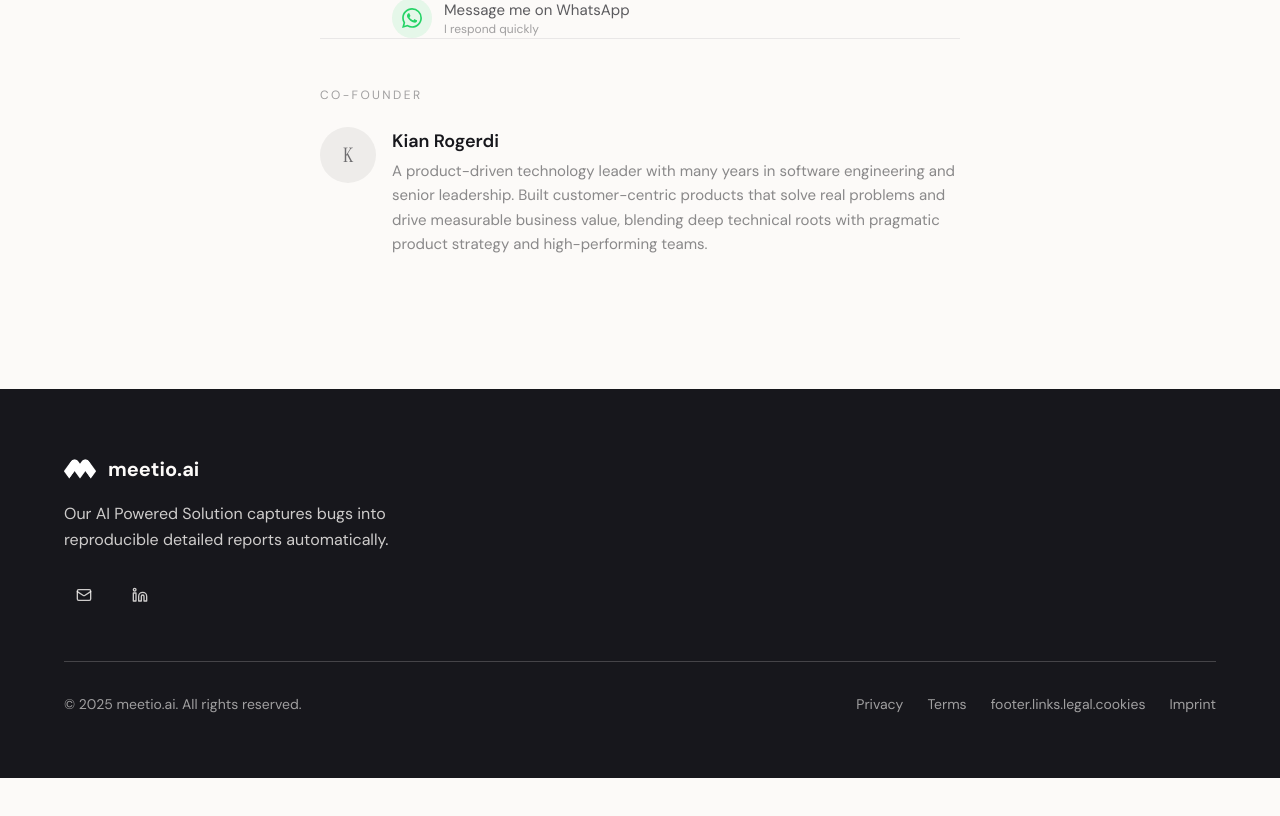
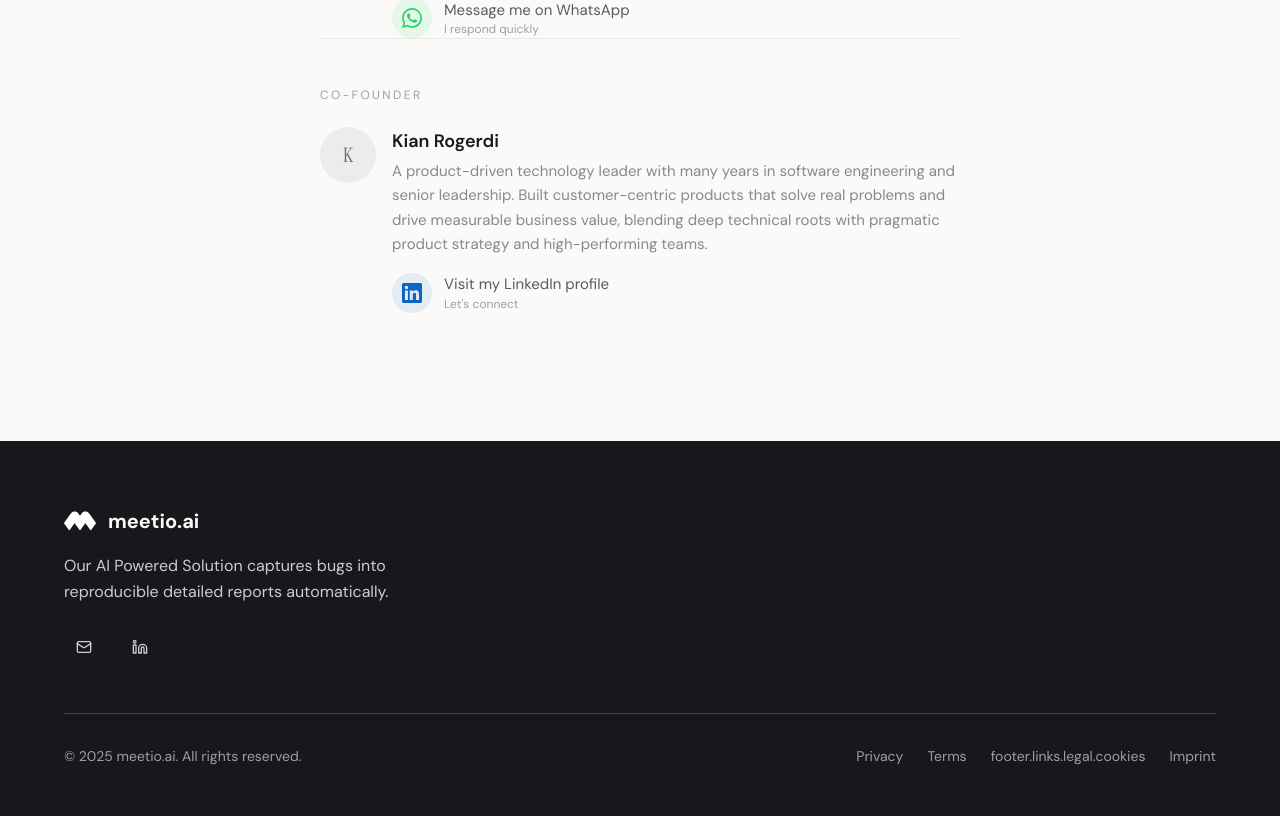
Before and after one commit to olyaee/meetio-landing-page, a React (Vite) app: page /about-us in a window 1280 px wide. Shown: the part 715-1531 px from the top of the page. Before the commit the page ends 1493 px from the top, so only its background shows below. Built offline with nearby package versions, Linux system fonts and the light colour scheme.

Commit message:
Remove DemoSection from Index page and add LinkedInButton to UberUns page for enhanced contact options.

```diff
--- a/src/pages/Index.tsx
+++ b/src/pages/Index.tsx
@@ -9,7 +9,6 @@ const Index = () => {
   return (
     <>
       <HeroSection />
-      <DemoSection />
       <ProblemSection />
       <SolutionSection />
       <DifferentiationSection />
--- a/src/pages/UberUns.tsx
+++ b/src/pages/UberUns.tsx
@@ -4,6 +4,7 @@ import { motion } from 'framer-motion';
 
 const WHATSAPP_NUMBER = '4915788363568';
 const WHATSAPP_URL = `https://wa.me/${WHATSAPP_NUMBER}`;
+const LINKEDIN_URL = 'https://www.linkedin.com/in/kianrogerdi/';
 
 const WhatsAppButton: React.FC = () => {
   const { i18n } = useTranslation();
@@ -53,6 +54,61 @@ const WhatsAppButton: React.FC = () => {
         strokeLinecap="round"
         strokeLinejoin="round"
         className="w-4 h-4 text-[#25D366] opacity-0 -translate-x-2 group-hover:opacity-100 group-hover:translate-x-0 transition-all duration-300 ml-1"
+      >
+        <path d="M5 12h14M12 5l7 7-7 7"/>
+      </motion.svg>
+    </motion.a>
+  );
+};
+
+const LinkedInButton: React.FC = () => {
+  const { i18n } = useTranslation();
+  const isGerman = i18n.language === 'de';
+
+  return (
+    <motion.a
+      href={LINKEDIN_URL}
+      target="_blank"
+      rel="noopener noreferrer"
+      className="group flex items-center gap-3 mt-4"
+      initial={{ opacity: 0 }}
+      animate={{ opacity: 1 }}
+      transition={{ duration: 0.4, delay: 0.2 }}
+    >
+      {/* LinkedIn Icon Circle - matching the founder avatar style */}
+      <motion.div
+        className="w-10 h-10 rounded-full bg-[#0A66C2]/10 flex items-center justify-center flex-shrink-0 transition-all duration-300 group-hover:bg-[#0A66C2] group-hover:shadow-lg group-hover:shadow-[#0A66C2]/25"
+        whileHover={{ scale: 1.05 }}
+        whileTap={{ scale: 0.95 }}
+      >
+        <svg
+          viewBox="0 0 24 24"
+          fill="currentColor"
+          className="w-5 h-5 text-[#0A66C2] transition-colors duration-300 group-hover:text-white"
+        >
+          <path d="M20.447 20.452h-3.554v-5.569c0-1.328-.027-3.037-1.852-3.037-1.853 0-2.136 1.445-2.136 2.939v5.667H9.351V9h3.414v1.561h.046c.477-.9 1.637-1.85 3.37-1.85 3.601 0 4.267 2.37 4.267 5.455v6.286zM5.337 7.433c-1.144 0-2.063-.926-2.063-2.065 0-1.138.92-2.063 2.063-2.063 1.14 0 2.064.925 2.064 2.063 0 1.139-.925 2.065-2.064 2.065zm1.782 13.019H3.555V9h3.564v11.452zM22.225 0H1.771C.792 0 0 .774 0 1.729v20.542C0 23.227.792 24 1.771 24h20.451C23.2 24 24 23.227 24 22.271V1.729C24 .774 23.2 0 22.225 0z"/>
+        </svg>
+      </motion.div>
+
+      {/* Text - matching the founder description style */}
+      <div className="flex flex-col">
+        <span className="font-body text-[15px] text-foreground/70 group-hover:text-[#0A66C2] transition-colors duration-300">
+          {isGerman ? 'Besuche mein LinkedIn-Profil' : 'Visit my LinkedIn profile'}
+        </span>
+        <span className="font-body text-xs text-foreground/40">
+          {isGerman ? 'Lass uns verbunden sein' : 'Let\'s connect'}
+        </span>
+      </div>
+
+      {/* Arrow - appears on hover */}
+      <motion.svg
+        viewBox="0 0 24 24"
+        fill="none"
+        stroke="currentColor"
+        strokeWidth="2"
+        strokeLinecap="round"
+        strokeLinejoin="round"
+        className="w-4 h-4 text-[#0A66C2] opacity-0 -translate-x-2 group-hover:opacity-100 group-hover:translate-x-0 transition-all duration-300 ml-1"
       >
         <path d="M5 12h14M12 5l7 7-7 7"/>
       </motion.svg>
@@ -129,6 +185,9 @@ const UberUns: React.FC = () => {
               <p className="font-body text-foreground/50 text-[15px] leading-relaxed mb-1">
                 {t('aboutUs.founder2.description')}
               </p>
+
+              {/* LinkedIn Contact - integrated as contact info */}
+              <LinkedInButton />
             </div>
           </div>
         </div>
```
